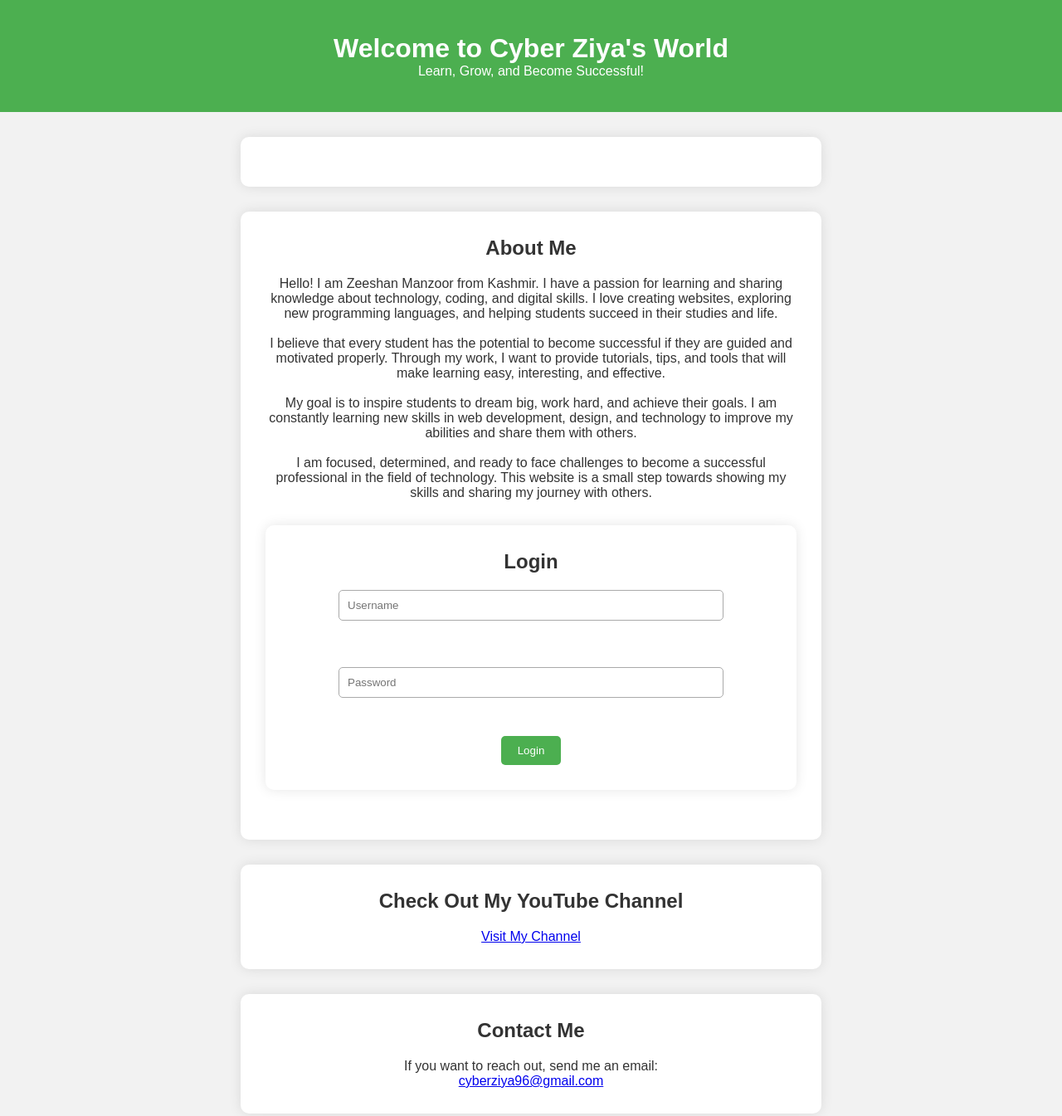
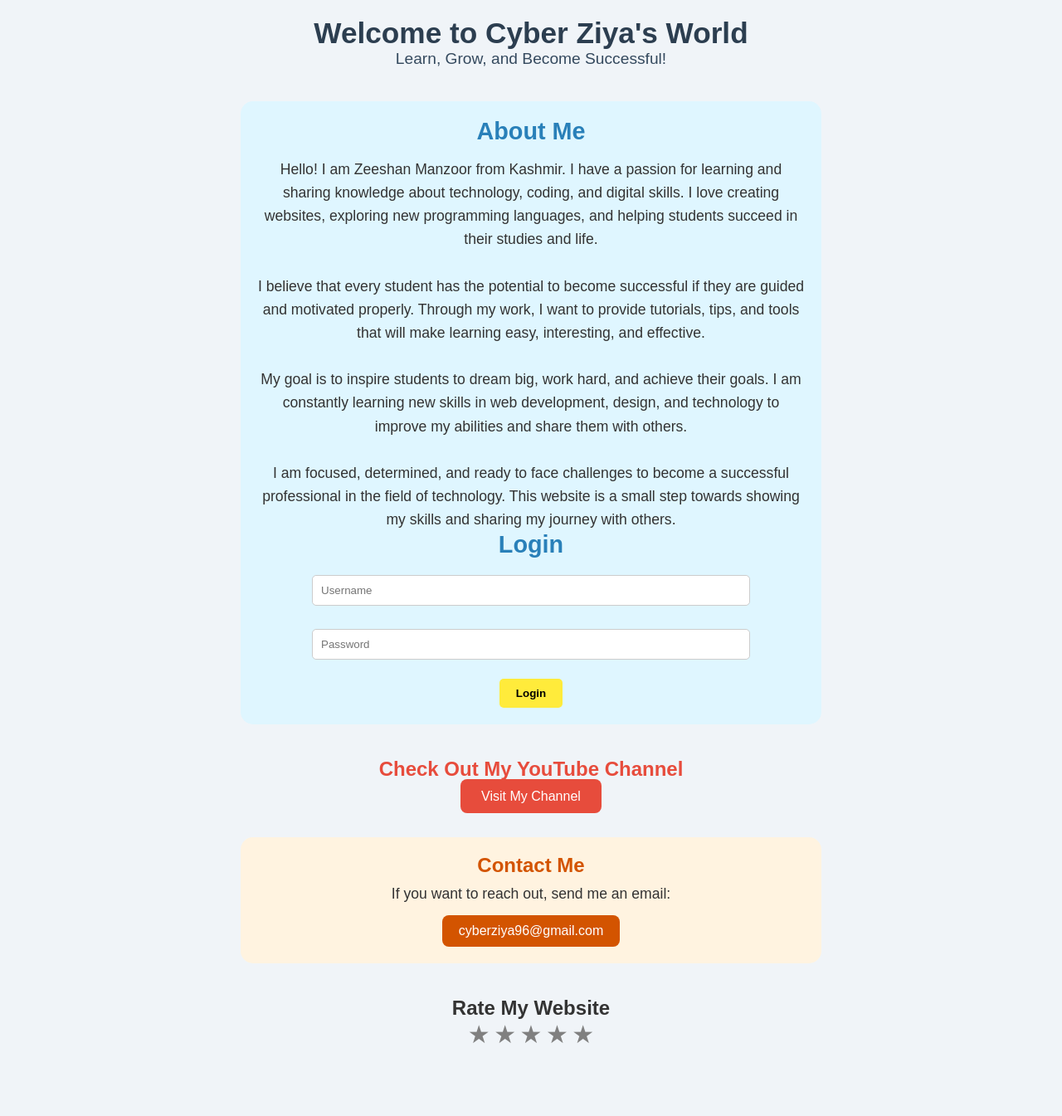
Before and after one commit to cyberziya/cyberziya, a plain HTML site: page index.html in a window 1280 px wide. Shown: the top 1345 px of the page at 83% size. After the commit the page ends 1284 px from the top, so only its background shows below. Drawn offline with Linux system fonts and the light colour scheme.

Commit message:
Add files via upload
cyber ziya

```diff
--- a/zeyu.css
+++ b/zeyu.css
@@ -1,103 +1,148 @@
-/* Reset */
+/* Basic Reset */
 * {
     margin: 0;
     padding: 0;
     box-sizing: border-box;
-    font-family: Arial, sans-serif;
 }
 
 body {
-    background: #f2f2f2;
+    font-family: 'Arial', sans-serif;
+    background-color: #f0f4f8;
     color: #333;
+    text-align: center;
+    padding: 20px;
 }
 
 /* Header */
-header {
-    text-align: center;
-    padding: 40px 20px;
-    background: #4CAF50;
-    color: white;
+header h1 {
+    color: #2c3e50;
+    font-size: 2.2em;
 }
 
-.profile-pic {
-    width: 150px;
-    height: 150px;
-    border-radius: 50%;
-    border: 3px solid white;
+header p {
+    font-size: 1.2em;
+    margin-bottom: 30px;
+    color: #34495e;
 }
 
-/* Sections */
-section {
-    max-width: 700px;
-    margin: 30px auto;
-    padding: 30px;
-    background: white;
-    border-radius: 10px;
-    box-shadow: 0 0 15px rgba(0,0,0,0.1);
-    text-align: center;
+/* Photo Section */
+.my-photo {
+    width: 220px;
+    height: auto;
+    border-radius: 50%;
+    display: block;
+    margin: 20px auto;
+    border: 4px solid #2c3e50;
 }
 
-h2 {
-    margin-bottom: 20px;
+/* About Me Section */
+.about-me {
+    margin: 40px 0;
+    background-color: #dff6ff;
+    padding: 20px;
+    border-radius: 15px;
+    max-width: 700px;
+    margin-left: auto;
+    margin-right: auto;
 }
 
-/* YouTube Button */
-.youtube-btn {
-    display: inline-block;
-    margin-top: 15px;
-    padding: 10px 20px;
-    background: #FF0000;
-    color: white;
-    text-decoration: none;
-    border-radius: 5px;
+.about-me h2 {
+    font-size: 1.8em;
+    color: #2980b9;
+    margin-bottom: 15px;
 }
 
-.youtube-btn:hover {
-    background: #cc0000;
+.about-me p {
+    font-size: 1.1em;
+    line-height: 1.6;
 }
 
-/* Forms */
-form input, form textarea {
-    display: block;
-    width: 80%;
-    margin: 10px auto;
-    padding: 10px;
-    border: 1px solid #aaa;
-    border-radius: 5px;
+/* YouTube Section */
+.youtube-section {
+    margin: 30px 0;
 }
 
-form button {
+.youtube-section h2 {
+    color: #e74c3c;
+    margin-bottom: 10px;
+}
+
+.youtube-section a {
+    text-decoration: none;
+    color: #fff;
+    background-color: #e74c3c;
+    padding: 12px 25px;
+    border-radius: 8px;
+    transition: 0.3s;
+}
+
+.youtube-section a:hover {
+    background-color: #c0392b;
+}
+
+#login input {
+    padding: 10px;
+    margin: 5px 0;
+    width: 80%;
+    border-radius: 5px;
+    border: 1px solid #ccc;
+}
+
+#login button {
     padding: 10px 20px;
+    background-color: #ffeb3b;
     border: none;
-    background: #4CAF50;
-    color: white;
     border-radius: 5px;
+    font-weight: bold;
     cursor: pointer;
 }
 
-form button:hover {
-    background: #45a049;
+#login button:hover {
+    background-color: #fdd835;
 }
 
-/* Rating Stars */
-.stars {
-    font-size: 40px;
-    cursor: pointer;
+/* Contact Section */
+.contact-section {
+    margin: 40px 0;
+    background-color: #fff3e0;
+    padding: 20px;
+    border-radius: 15px;
+    max-width: 700px;
+    margin-left: auto;
+    margin-right: auto;
+}
+
+.contact-section h2 {
+    color: #d35400;
     margin-bottom: 10px;
 }
 
-.star {
-    color: #ccc;
+.contact-section p {
+    margin-bottom: 15px;
+    font-size: 1.1em;
 }
 
-.star.selected, .star:hover, .star:hover ~ .star {
+.email-btn {
+    display: inline-block;
+    text-decoration: none;
+    background-color: #d35400;
+    color: #fff;
+    padding: 10px 20px;
+    border-radius: 8px;
+    transition: 0.3s;
+}
+
+.email-btn:hover {
+    background-color: #e67e22;
+}
+.stars span {
+    font-size: 30px;
+    cursor: pointer;
+    color: gray;
+}
+
+.stars span:hover,
+.stars span:hover ~ span,
+.stars .selected {
     color: gold;
 }
-
-/* Footer */
-footer {
-    text-align: center;
-    padding: 20px;
-    background: #333;
-    color: white;
-}
--- a/zeyu.js
+++ b/zeyu.js
@@ -1,26 +1,40 @@
-// Rating Stars
-const stars = document.querySelectorAll('.star');
-const ratingValue = document.getElementById('ratingValue');
+// Welcome Alert
+window.onload = function() {
+    alert("Welcome to Cyber Ziya's Website!");
+}
 
-stars.forEach(star => {
-    star.addEventListener('click', () => {
-        const value = star.getAttribute('data-value');
-        stars.forEach(s => s.classList.remove('selected'));
-        for (let i = 0; i < value; i++) {
-            stars[i].classList.add('selected');
+// Visit YouTube Button
+function visitYouTube() {
+    window.open("https://www.youtube.com/@cyberziya", "_blank");
+}
+
+function checkLogin() {
+    const user = document.getElementById('username').value;
+    const pass = document.getElementById('password').value;
+
+    // Simple check (example: username = admin, password = 1234)
+    if(user === "admin" && pass === "1234") {
+        alert("Login Successful!");
+        document.getElementById('login-msg').innerText = "Welcome, " + user + "!";
+    } else {
+        alert("Login Failed!");
+        document.getElementById('login-msg').innerText = "Invalid username or password!";
+    }
+    return false; // prevent page reload
+}
+
+// Contact Me Button
+function contactMe() {
+    window.location.href = "mailto:cyberziya96@gmail.com";
+}
+function rate(star) {
+    const stars = document.querySelectorAll('.stars span');
+    stars.forEach((s, index) => {
+        if(index < star) {
+            s.classList.add('selected');
+        } else {
+            s.classList.remove('selected');
         }
-        ratingValue.textContent = `Your rating: ${value}`;
     });
-});
-
-// Login Form
-document.getElementById('loginForm').addEventListener('submit', function(e) {
-    e.preventDefault();
-    alert('Login feature not connected yet!');
-});
-
-// Contact Form
-document.getElementById('contactForm').addEventListener('submit', function(e) {
-    e.preventDefault();
-    alert('Message sent! (Demo only, not a real email)');
-});
+    document.getElementById('rating-value').innerText = `You rated: ${star} star(s)`;
+}
```
